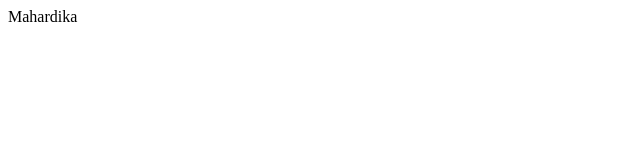
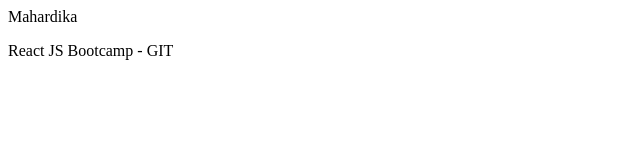
Before and after one commit to marioars/git-demo, a plain HTML site: page index.html in a window 1280 px wide. Shown: the whole page, without its empty margins (0-640 px from the left). Drawn offline with Linux system fonts and the light colour scheme.

Commit message:
add paragraph

```diff
--- a/index.html
+++ b/index.html
@@ -8,5 +8,6 @@
 </head>
 <body>
     <span>Mahardika</span>
+    <p>React JS Bootcamp - GIT</p>
 </body>
 </html>
```
